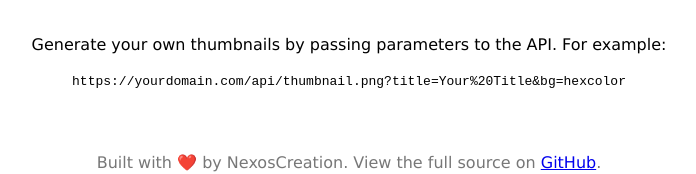
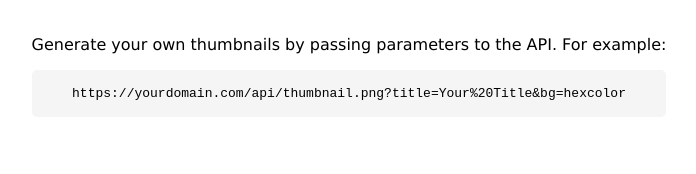
Before and after one commit to nexoscreation/thumbline-generator, a Next.js app: page / in a window 1280 px wide. Shown: the part 1121-1295 px from the top of the page, without its empty margins (291-987 px from the left). Built offline with nearby package versions, Linux system fonts and the light colour scheme.

Commit message:
Fix: Class name

```diff
--- a/src/pages/editor.tsx
+++ b/src/pages/editor.tsx
@@ -20,7 +20,7 @@ export default function Editor() {
 
   return (
     <div className={styles.container}>
-      <h1>Thumbnail Generator Editor</h1>
+      <h1 className={styles.h1}>Thumbnail Generator Editor</h1>
 
       <div className={styles.form}>
         {/* Input for title */}
--- a/src/pages/index.tsx
+++ b/src/pages/index.tsx
@@ -31,7 +31,7 @@ export default function Home(props: HomeProps) {
 				<p>
 					Generate your own thumbnails by passing parameters to the API. For example:
 				</p>
-				<code>
+				<code className={styles.code}>
 					https://yourdomain.com/api/thumbnail.png?title=Your%20Title&bg=hexcolor
 				</code>
 			</section>
--- a/src/styles/editor.module.css
+++ b/src/styles/editor.module.css
@@ -3,7 +3,7 @@
   text-align: center;
 }
 
-h1 {
+.h1 {
   font-size: 2.5rem;
   margin-bottom: 1.5rem;
 }
```
Also changed, not shown: 1 other file (tests, documents, lock files or other folders).
